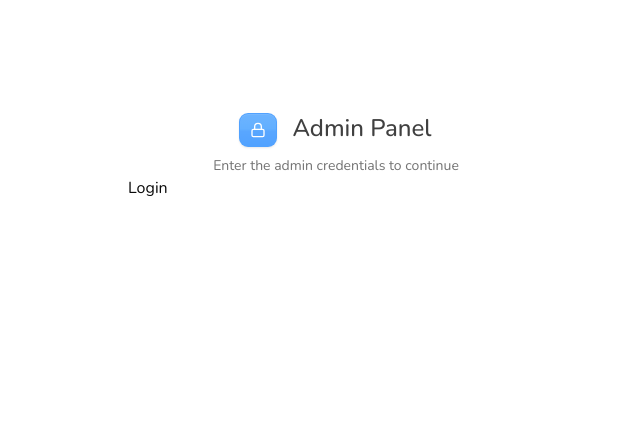
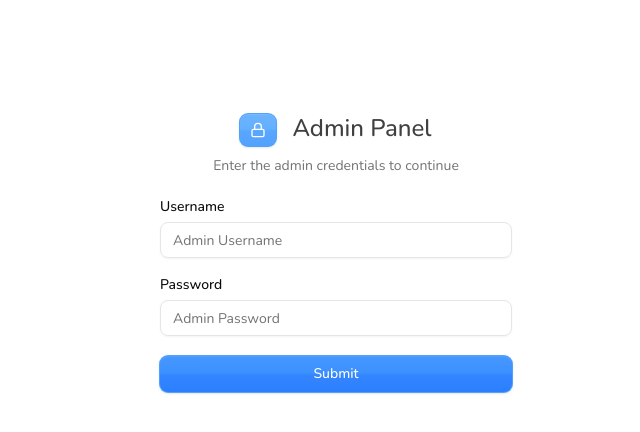
Before and after one commit to nilav-talukdar/aec-coding-club-faq, a Next.js app: page /login in a window 1280 px wide. Shown: the top 432 px of the page, without its empty margins (304-944 px from the left). Built offline with nearby package versions, Linux system fonts and the light colour scheme; no server answers.

Commit message:
added form ui

```diff
--- a/src/app/(auth)/layout.tsx
+++ b/src/app/(auth)/layout.tsx
@@ -12,7 +12,7 @@ export default async function Layout({
     redirect("/admin");
   }
   return (
-    <div className="max-w-md p-4 mx-auto my-24">
+    <div className="max-w-sm p-4 mx-auto my-24">
       <div className="flex flex-col justify-center items-center gap-2">
         <div className="flex justify-center items-center gap-4">
           <Button className="pointer-events-none" size="sm" variant="secondary">
--- a/src/app/(auth)/login/page.tsx
+++ b/src/app/(auth)/login/page.tsx
@@ -3,6 +3,16 @@
 import { z } from "zod";
 import { zodResolver } from "@hookform/resolvers/zod";
 import { useForm } from "react-hook-form";
+import {
+  Form,
+  FormControl,
+  FormField,
+  FormItem,
+  FormLabel,
+  FormMessage,
+} from "@/components/ui/form";
+import { Input } from "@/components/ui/input";
+import { Button } from "@/components/ui/button";
 
 const formSchema = z.object({
   username: z
@@ -29,8 +39,48 @@ export default function Login() {
   };
 
   return (
-    <section>
-      <h1>Login</h1>
+    <section className="my-6 mx-auto">
+      <Form {...form}>
+        <form onSubmit={form.handleSubmit(onSubmit)} className="space-y-5">
+          <FormField
+            control={form.control}
+            name="username"
+            render={({ field }) => (
+              <FormItem>
+                <FormLabel>Username</FormLabel>
+                <FormControl>
+                  <Input placeholder="Admin Username" {...field} type="text" />
+                </FormControl>
+                <FormMessage />
+              </FormItem>
+            )}
+          />
+          <FormField
+            control={form.control}
+            name="password"
+            render={({ field }) => (
+              <FormItem>
+                <FormLabel>Password</FormLabel>
+                <FormControl>
+                  <Input
+                    placeholder="Admin Password"
+                    {...field}
+                    type="password"
+                  />
+                </FormControl>
+                <FormMessage />
+              </FormItem>
+            )}
+          />
+          <Button
+            type="submit"
+            variant="secondary"
+            className="bg-blue-500 w-full"
+          >
+            Submit
+          </Button>
+        </form>
+      </Form>
     </section>
   );
 }
```
